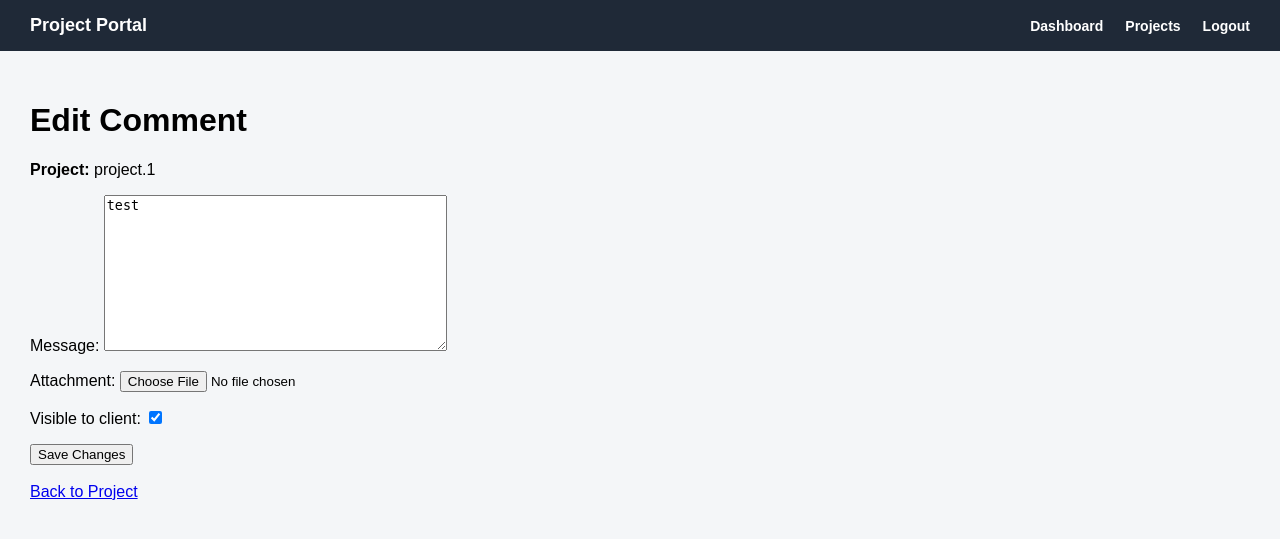
After one commit to MBishta/client-portal-project, a Django app: page /projects/comments/6/edit/ in a window 1280 px wide. The commit adds this page. Shown: the top 539 px of the page. Run offline with Django 5.2, Linux system fonts and the light colour scheme; a user stored in the database is signed in; data comes from the database, SQL or seed files in the repository; both versions use the stored data as it was after the commit.

Commit message:
Add project comment edit and delete actions

```diff
--- a/projects/forms.py
+++ b/projects/forms.py
@@ -9,6 +9,12 @@ class ProjectCommentForm(forms.ModelForm):
         fields = ['message', 'attachment']
 
 
+class ProjectCommentEditForm(forms.ModelForm):
+    class Meta:
+        model = ProjectComment
+        fields = ['message', 'attachment', 'visible_to_client']
+
+
 class ProjectFileForm(forms.ModelForm):
     class Meta:
         model = ProjectFile
--- a/projects/urls.py
+++ b/projects/urls.py
@@ -3,8 +3,10 @@ from django.urls import path
 from .views import (
     project_list_view,
     project_detail_view,
+    project_file_edit_view,
     project_file_delete_view,
-    project_file_edit_view,
+    project_comment_edit_view,
+    project_comment_delete_view,
 )
 
 app_name = 'projects'
@@ -12,6 +14,10 @@ app_name = 'projects'
 urlpatterns = [
     path('', project_list_view, name='project_list'),
     path('<int:pk>/', project_detail_view, name='project_detail'),
+
     path('files/<int:pk>/edit/', project_file_edit_view, name='project_file_edit'),
     path('files/<int:pk>/delete/', project_file_delete_view, name='project_file_delete'),
+
+    path('comments/<int:pk>/edit/', project_comment_edit_view, name='project_comment_edit'),
+    path('comments/<int:pk>/delete/', project_comment_delete_view, name='project_comment_delete'),
 ]
--- a/projects/views.py
+++ b/projects/views.py
@@ -1,8 +1,12 @@
 from django.contrib.auth.decorators import login_required
 from django.shortcuts import get_object_or_404, redirect, render
 
-from .forms import ProjectCommentForm, ProjectFileForm
-from .models import Project, ProjectFile
+from .forms import (
+    ProjectCommentForm,
+    ProjectCommentEditForm,
+    ProjectFileForm,
+)
+from .models import Project, ProjectComment, ProjectFile
 
 
 @login_required
@@ -98,21 +102,6 @@ def project_detail_view(request, pk):
 
 
 @login_required
-def project_file_delete_view(request, pk):
-    project_file = get_object_or_404(
-        ProjectFile,
-        pk=pk,
-        uploaded_by=request.user
-    )
-
-    project_pk = project_file.project.pk
-
-    if request.method == 'POST':
-        project_file.delete()
-
-    return redirect('projects:project_detail', pk=project_pk)
-
-@login_required
 def project_file_edit_view(request, pk):
     project_file = get_object_or_404(
         ProjectFile,
@@ -135,3 +124,60 @@ def project_file_edit_view(request, pk):
         'form': form,
         'project_file': project_file,
     })
+
+
+@login_required
+def project_file_delete_view(request, pk):
+    project_file = get_object_or_404(
+        ProjectFile,
+        pk=pk,
+        uploaded_by=request.user
+    )
+
+    project_pk = project_file.project.pk
+
+    if request.method == 'POST':
+        project_file.delete()
+
+    return redirect('projects:project_detail', pk=project_pk)
+
+
+@login_required
+def project_comment_edit_view(request, pk):
+    comment = get_object_or_404(
+        ProjectComment,
+        pk=pk,
+        sender=request.user
+    )
+
+    project_pk = comment.project.pk
+
+    if request.method == 'POST':
+        form = ProjectCommentEditForm(request.POST, request.FILES, instance=comment)
+
+        if form.is_valid():
+            form.save()
+            return redirect('projects:project_detail', pk=project_pk)
+    else:
+        form = ProjectCommentEditForm(instance=comment)
+
+    return render(request, 'projects/project_comment_edit.html', {
+        'form': form,
+        'comment': comment,
+    })
+
+
+@login_required
+def project_comment_delete_view(request, pk):
+    comment = get_object_or_404(
+        ProjectComment,
+        pk=pk,
+        sender=request.user
+    )
+
+    project_pk = comment.project.pk
+
+    if request.method == 'POST':
+        comment.delete()
+
+    return redirect('projects:project_detail', pk=project_pk)
--- /dev/null
+++ b/templates/projects/project_comment_edit.html
@@ -0,0 +1,27 @@
+{% extends 'base.html' %}
+
+{% block title %}Edit Comment{% endblock %}
+
+{% block content %}
+
+    <h1>Edit Comment</h1>
+
+    <p>
+        <strong>Project:</strong> {{ comment.project.project_name }}
+    </p>
+
+    <form method="post" enctype="multipart/form-data">
+        {% csrf_token %}
+
+        {{ form.as_p }}
+
+        <button type="submit">Save Changes</button>
+    </form>
+
+    <br>
+
+    <a href="{% url 'projects:project_detail' comment.project.pk %}">
+        Back to Project
+    </a>
+
+{% endblock %}
```
Also changed, not shown: templates/projects/project_detail.html (+16 -0 lines), db.sqlite3.
